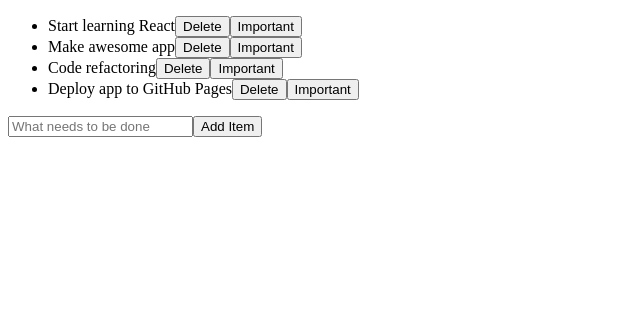
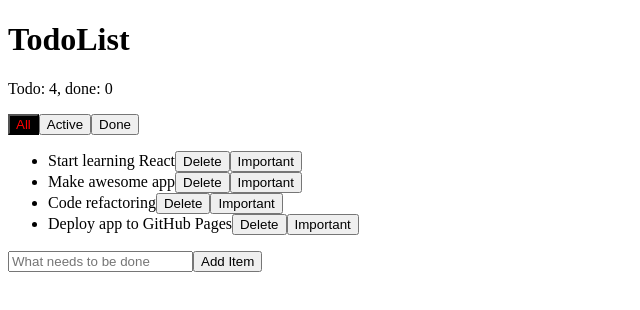
Before and after one commit to odyksa/TodoList-v-2, a React (Create React App) app: page / in a window 1280 px wide. Shown: the top 310 px of the page, without its empty margins (0-640 px from the left). Built offline with nearby package versions, Linux system fonts and the light colour scheme.

Commit message:
add onFilterItems method

```diff
--- /dev/null
+++ b/src/App.css
@@ -0,0 +1,12 @@
+.important {
+    font-weight: 700;
+}
+
+.done {
+    text-decoration: line-through;
+}
+
+.active {
+    background: black;
+    color: red;
+}
--- a/src/App.jsx
+++ b/src/App.jsx
@@ -1,5 +1,6 @@
 import React, { Component } from 'react';
 
+import './App.css';
 import TodoList from './components/TodoList';
 import AddItemForm from './components/AddItemForm';
 
@@ -8,7 +9,8 @@
         super();
         this.idCount = 100;
         this.state = {
-            todos: [this.createItem('Start learning React'), this.createItem('Make awesome app'), this.createItem('Code refactoring'), this.createItem('Deploy app to GitHub Pages')]
+            todos: [this.createItem('Start learning React'), this.createItem('Make awesome app'), this.createItem('Code refactoring'), this.createItem('Deploy app to GitHub Pages')],
+            filter: 'all'
         };
     }
 
@@ -18,6 +20,7 @@
         return {
             label: text,
             important: false,
+            done: false,
             id: this.idCount++
         }
     };
@@ -38,11 +41,11 @@
         });
     };
 
-    onToggleImportant = (id) => {
+    toggleProperties = (id, propName) => {
         this.setState(({ todos }) => {
             const index = todos.findIndex((item) => item.id === id);
             const oldItem = todos[index];
-            const newItem = {...oldItem, important: !oldItem.important};
+            const newItem = {...oldItem, [propName]: !oldItem[propName]};
             const before = todos.slice(0, index);
             const after = todos.slice(index + 1);
 
@@ -52,12 +55,52 @@
         });
     }
 
+    onToggleImportant = (id) => {
+        this.toggleProperties(id, 'important');
+    };
+
+    onToggleDone = (id) => {
+        console.log('done');
+        this.toggleProperties(id, 'done');
+    };
+
+    filterItems = (items, filter) => {
+        switch (filter) {
+            case 'all':
+                return items;
+            case 'active':
+                return items.filter((item) => !item.done);
+            case 'done':
+                return items.filter((item) => item.done);
+            default:
+                return items;
+        }
+    };
+
     render() {
-        const { todos } = this.state;
+        const { todos, filter } = this.state;
 
         return (
             <div className="app">
-                <TodoList todos={todos} onDeleteItem={this.deleteItem} onToggleImportant={this.onToggleImportant}/>
+                <header>
+                    <h1>TodoList</h1>
+                </header>
+                <p>Todo: {this.state.todos.filter((el) => !el.done).length}, done: {this.state.todos.filter((el) => el.done).length}</p>
+
+                <div className="filters">
+                    <button className={ ('all' === filter ? 'active' : '') } onClick={() => this.setState({filter: 'all'})}>All</button>
+                    <button className={ ('active' === filter ? 'active' : '') } onClick={() => this.setState({filter: 'active'})}>Active</button>
+                    <button className={ ('done' === filter ? 'active' : '') }onClick={() => this.setState({filter: 'done'})}>Done</button>
+                </div>
+
+                <TodoList
+                    todos={todos}
+                    onDeleteItem={this.deleteItem}
+                    onToggleImportant={this.onToggleImportant}
+                    onToggleDone={this.onToggleDone}
+                    onFilterItems={this.filterItems}
+                    filter={this.state.filter}
+                />
                 <AddItemForm onAddItem={this.addItem}/>
             </div>
         );
--- a/src/components/TodoList/TodoList.jsx
+++ b/src/components/TodoList/TodoList.jsx
@@ -2,13 +2,14 @@
 
 import TodoListItem from '../../components/TodoListItem';
 
-function TodoList({ todos, onDeleteItem, onToggleImportant }) {
-    const todoList = todos.map((item) => {
+function TodoList({ todos, onDeleteItem, onToggleImportant, onToggleDone, onFilterItems, filter }) {
+    const filteredItems = onFilterItems(todos, filter);
+    const todoList = filteredItems.map((item) => {
         const { id, ...rest } = item;
 
         return (
             <li key={id}>
-                <TodoListItem {...rest} />
+                <TodoListItem {...rest} onToggleDone={() => onToggleDone(id)}/>
                 <button onClick={() => onDeleteItem(id)}>Delete</button>
                 <button onClick={() => onToggleImportant(id)}>Important</button>
             </li>
--- a/src/components/TodoListItem/TodoListItem.jsx
+++ b/src/components/TodoListItem/TodoListItem.jsx
@@ -1,10 +1,18 @@
 import React from 'react';
 
-function TodoListItem({ label, important }) {
-    const style = important ? {color: 'red'} : {color: 'black'};
+function TodoListItem({ label, important, done, onToggleDone }) {
+    let classNames;
+
+    if (done) {
+        classNames += ' done';
+    }
+
+    if (important) {
+        classNames += ' important';
+    }
 
     return(
-        <span style={style}>{ label }</span>
+        <span className={classNames} onClick={onToggleDone}>{ label }</span>
     );
 }
 
```
